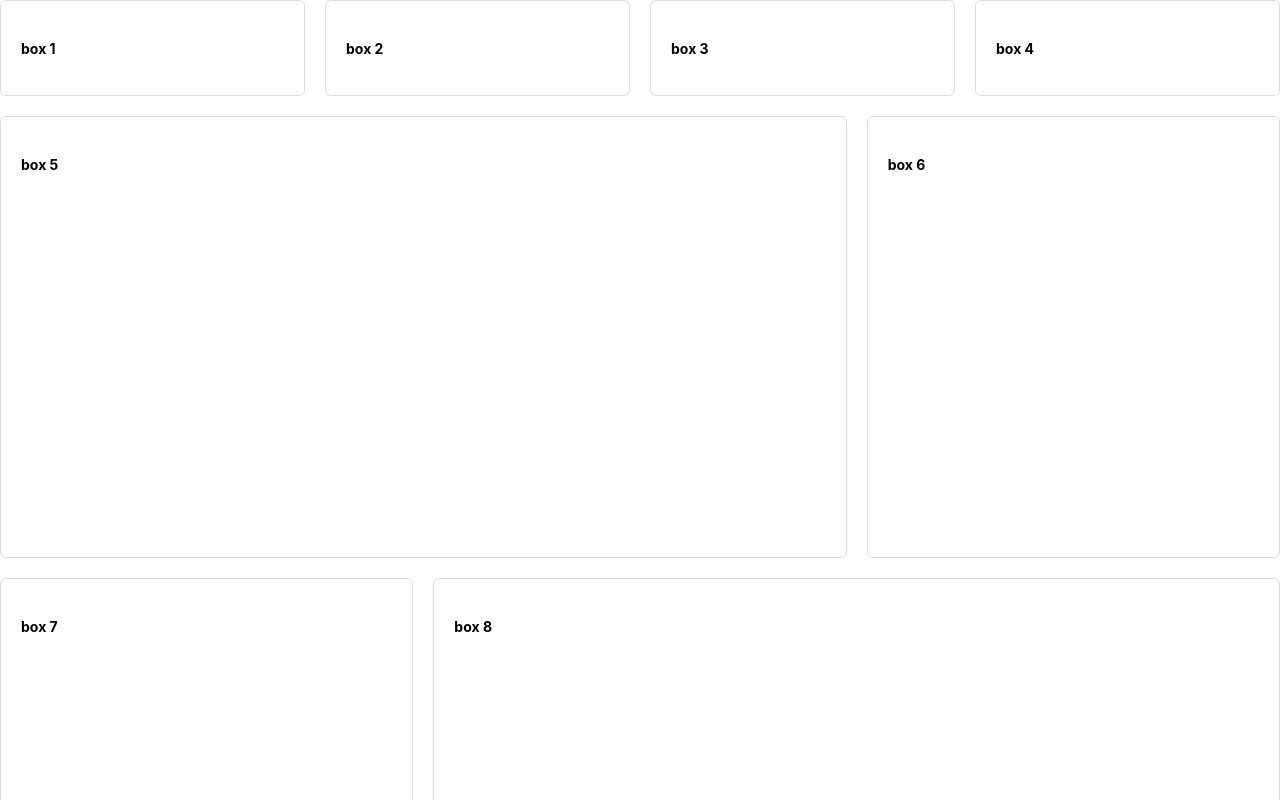
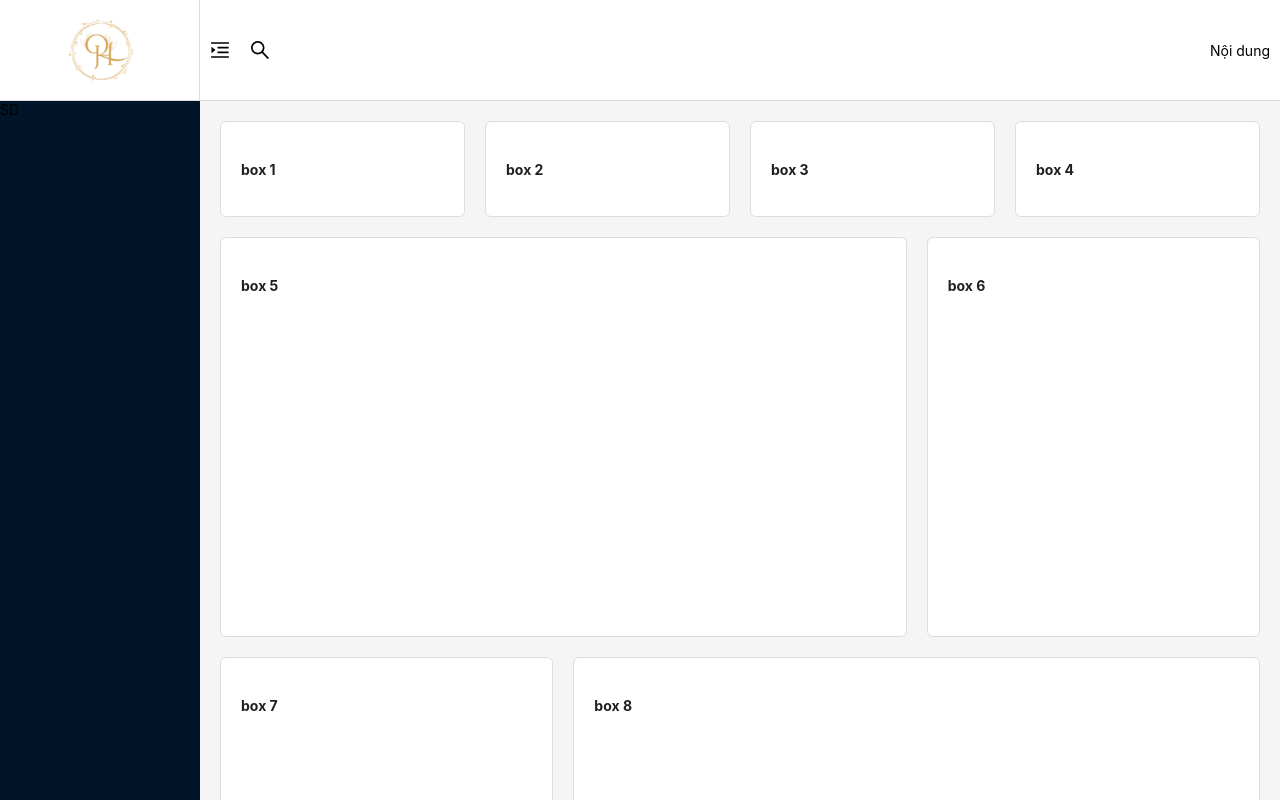
Before and after one commit to dangquanghuy286/AntDesign, a React (Create React App) app: page / in a window 1280 px wide. Shown: the top 800 px of the page. Built offline with nearby package versions, Linux system fonts and the light colour scheme.

Commit message:
Hoc Layout

```diff
--- a/package.json
+++ b/package.json
@@ -13,6 +13,7 @@
     "react": "^19.0.0",
     "react-dom": "^19.0.0",
     "react-scripts": "5.0.1",
+    "sass": "^1.85.0",
     "web-vitals": "^2.1.4"
   },
   "scripts": {
--- a/src/App.js
+++ b/src/App.js
@@ -1,6 +1,7 @@
 
 import './App.css';
-import HocGrid from './components/Grid';
+// import HocGrid from './components/Grid';
+import LayoutDefault from './layout/LayoutDefault';
 // import HocButton from './components/Button';
 
 function App() {
@@ -9,7 +10,8 @@ function App() {
   return (
     <>
       {/* <HocButton /> */}
-      <HocGrid />
+      {/* <HocGrid /> */}
+      <LayoutDefault />
 
     </>
   );
--- a/src/components/CartItem/CartItem.css
+++ b/src/components/CartItem/CartItem.css
@@ -2,5 +2,6 @@
     border: 1px solid #ddd;
     padding: 20px;
     border-radius: 6px;
+    background-color: #ffff;
 
 }
--- /dev/null
+++ b/src/layout/LayoutDefault/Header.scss
@@ -0,0 +1,54 @@
+.layout-default {
+    &__header {
+        display: flex;
+        background-color: #ffffff;
+        border-bottom: 1px solid #ddd;
+        box-shadow: rgba(0, 0, 0, 0.16) 0px 10px 36px 0px, rgba(0, 0, 0, 0.06) 0px 0px 0px 1px;
+    }
+
+    &__logo-img {
+        width: 200px;
+        height: 100px;
+        cursor: pointer;
+        object-fit: contain;
+        display: flex;
+        align-items: center;
+        justify-content: center;
+        border-right: 1px solid #ddd;
+        transition: all 0.2s;
+
+    }
+
+    &__logo--hidden {
+        width: 0;
+        /* Thu nhỏ logo */
+        overflow: hidden;
+    }
+
+    &__logo--collapsed {
+        width: 80px;
+    }
+
+    &__nav {
+        flex: 1;
+        padding: 10px;
+        display: flex;
+        align-items: center;
+        justify-content: space-between;
+    }
+
+    &__nav-left {
+        display: flex;
+        align-items: center;
+        font-size: 20px;
+    }
+
+    &__collapse {
+        margin-right: 20px;
+        cursor: pointer;
+    }
+
+    &__content {
+        padding: 20px;
+    }
+}
--- /dev/null
+++ b/src/layout/LayoutDefault/index.js
@@ -0,0 +1,48 @@
+import { Layout } from "antd";
+import HocGrid from "../../components/Grid";
+// import FooterDefault from "../../components/Footer";
+import logo from "../../image/QH_logo.png";
+import {
+    SearchOutlined, MenuFoldOutlined,
+    MenuUnfoldOutlined
+} from "@ant-design/icons";
+import { useState } from "react";
+import "./Header.scss";
+
+const { Sider, Content } = Layout;
+
+function LayoutDefault() {
+    const [collaps, setCollaps] = useState(false);
+
+    return (
+        <Layout className="layout-default">
+            <header className="layout-default__header">
+                <div className={`layout-default__logo ${collaps ? "layout-default__logo--hidden" : ""}`}>
+                    <img className="layout-default__logo-img" alt="Logo" src={logo} />
+                </div>
+
+                <div className="layout-default__nav">
+                    <div className="layout-default__nav-left">
+                        <div className="layout-default__collapse" onClick={() => setCollaps(!collaps)}>
+                            {collaps ? <MenuFoldOutlined /> :
+                                <MenuUnfoldOutlined />}
+                        </div>
+                        <div className="layout-default__search"><SearchOutlined /></div>
+                    </div>
+                    <div className="layout-default__nav-right">
+                        Nội dung
+                    </div>
+                </div>
+            </header>
+            <Layout className="layout-default__body">
+                <Sider className="layout-default__sider" collapsed={collaps} >SD</Sider>
+                <Content className="layout-default__content">
+                    <HocGrid />
+                </Content>
+            </Layout>
+            {/* <FooterDefault /> */}
+        </Layout>
+    );
+}
+
+export default LayoutDefault;
```
Also changed, not shown: src/image/QH_logo.png (added), 1 other file (tests, documents, lock files or other folders).
